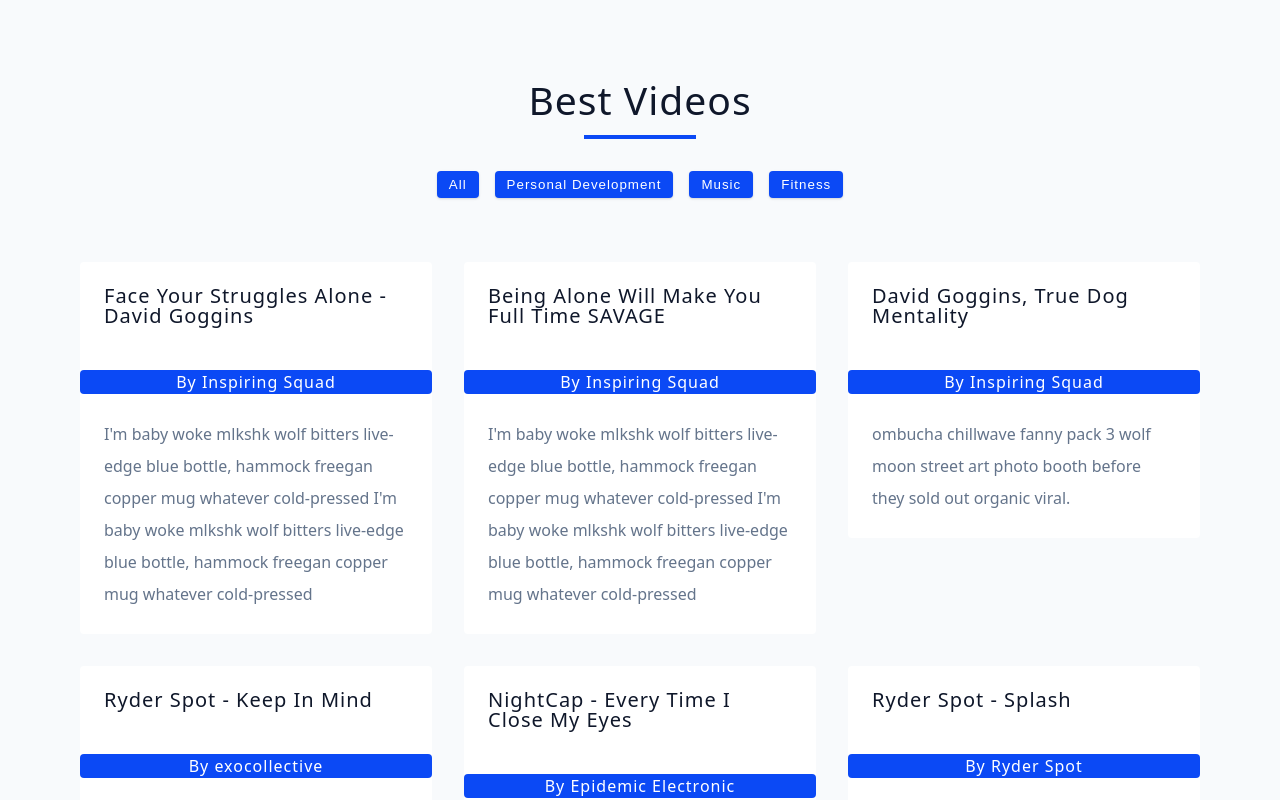
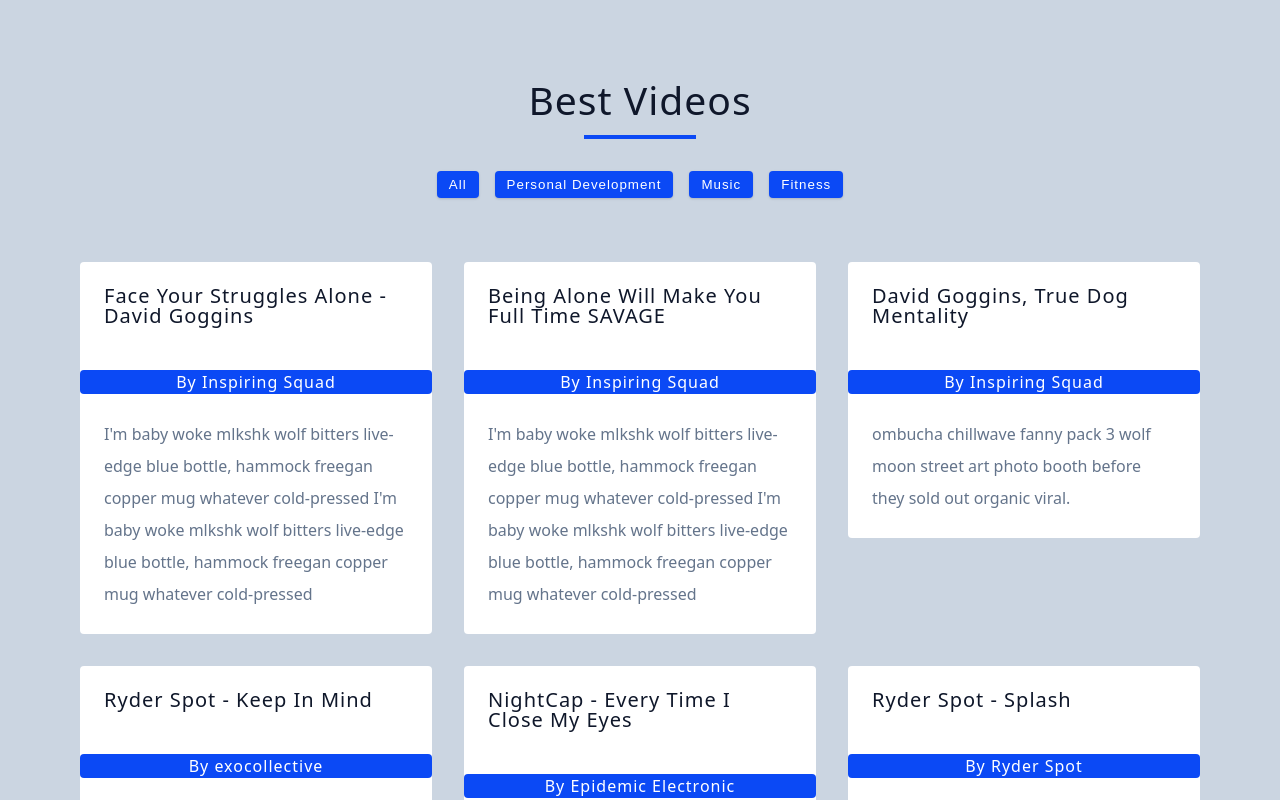
Before and after one commit to workwithraymond/PersonalVideos, a React (Vite) app: page / in a window 1280 px wide. Shown: the top 800 px of the page. Built offline with nearby package versions, Linux system fonts and the light colour scheme.

Commit message:
Add new video

```diff
--- a/src/data.js
+++ b/src/data.js
@@ -12,7 +12,7 @@
       title: 'Being Alone Will Make You Full Time SAVAGE ',
       author: 'Inspiring Squad',
       category: 'personal development',
-      videoUrl: 'https://www.youtube.com/watch?v=wDC-tFGYT4Y',
+      videoUrl: 'https://www.youtube.com/watch?v=jlA2dWVLFzg',
       desc: `I'm baby woke mlkshk wolf bitters live-edge blue bottle, hammock freegan copper mug whatever cold-pressed I'm baby woke mlkshk wolf bitters live-edge blue bottle, hammock freegan copper mug whatever cold-pressed `,
     },
     {
@@ -44,7 +44,7 @@
       title: 'Ryder Spot - Splash',
       author: 'Ryder Spot',
       category: 'music',
-      videoUrl: 'https://www.youtube.com/watch?v=dp0b66B_ANM',
+      videoUrl: 'https://www.youtube.com/watch?v=FDUaA5IbUlw',
       desc: `Shabby chic keffiyeh neutra snackwave pork belly shoreditch. Prism austin mlkshk truffaut, `,
     },
     {
--- a/src/index.css
+++ b/src/index.css
@@ -46,7 +46,7 @@
   --small-text: 0.875rem;
   --extra-small-text: 0.7em;
   /* rest of the vars */
-  --backgroundColor: var(--grey-50);
+  --backgroundColor: var(--grey-300);
   --textColor: var(--grey-900);
   --borderRadius: 0.25rem;
   --letterSpacing: 1px;
```
